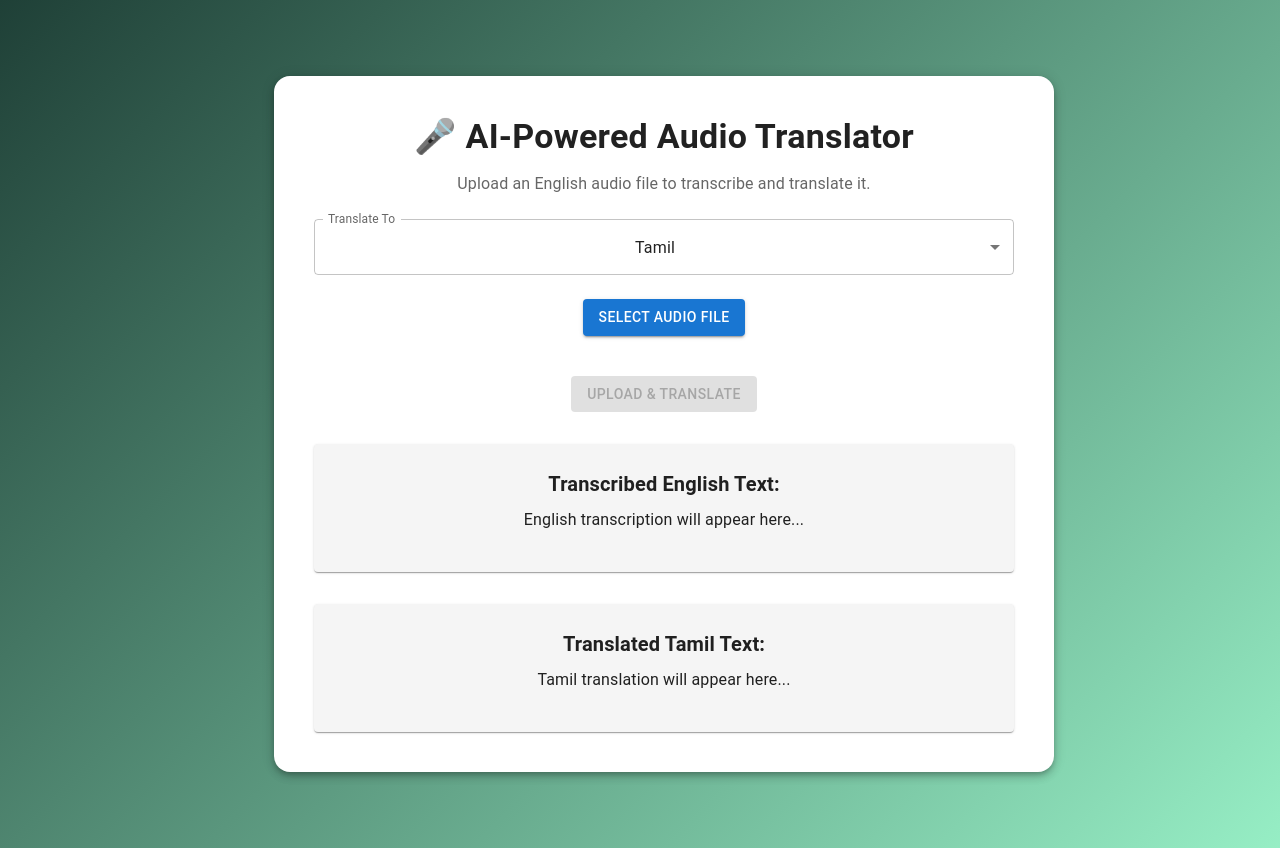
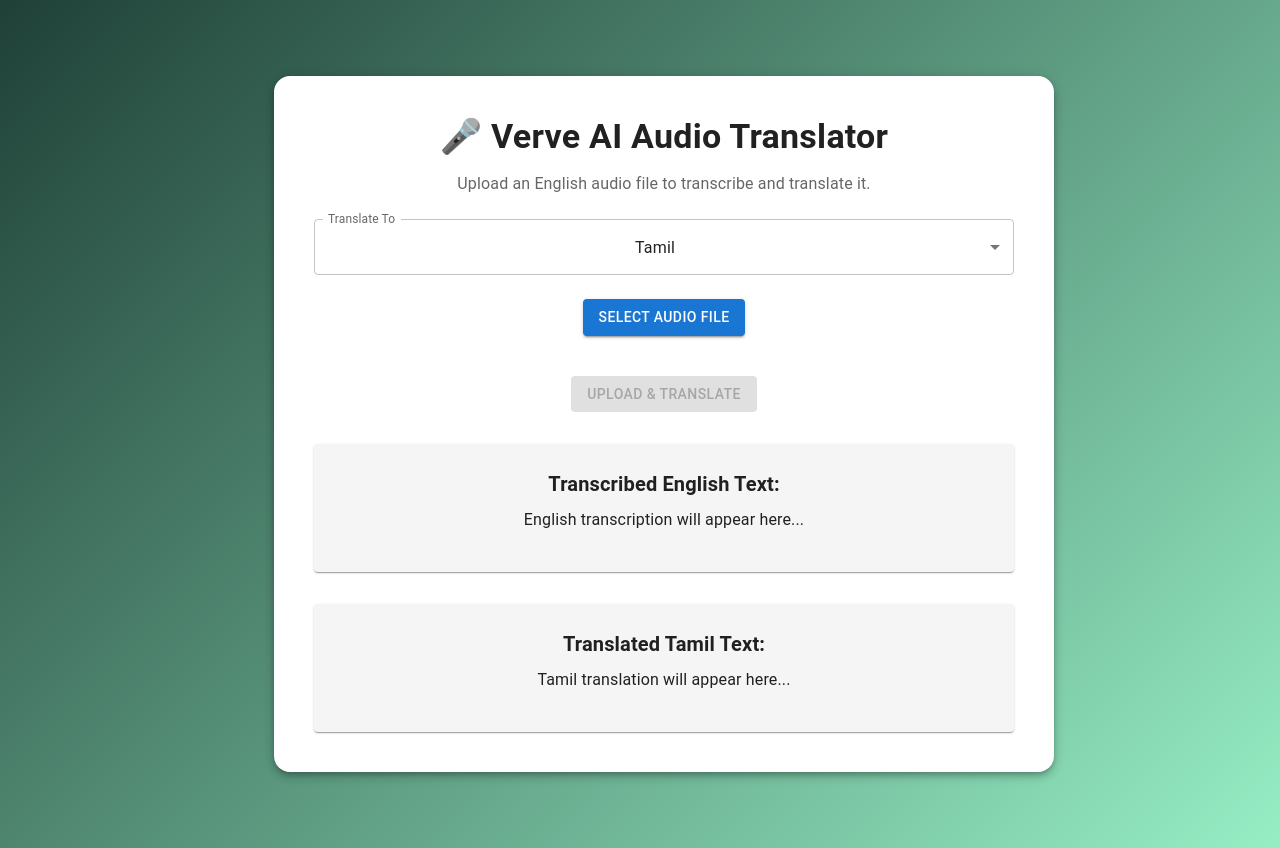
Before and after one commit to KamizCoding/audiotranslator-frontend, a React (Vite) app: page / in a window 1280 px wide. Shown: the top 848 px of the page. Built offline with nearby package versions, Linux system fonts and the light colour scheme.

Commit message:
Heading Change

```diff
--- a/src/App.jsx
+++ b/src/App.jsx
@@ -72,7 +72,7 @@ function App() {
     >
       <Paper elevation={5} sx={{ padding: 5, borderRadius: 4, textAlign: "center", maxWidth: 700, width: "90%" }}>
         <Typography variant="h4" gutterBottom fontWeight="bold">
-          🎤 AI-Powered Audio Translator
+          🎤 Verve AI Audio Translator
         </Typography>
         <Typography variant="subtitle1" color="textSecondary" gutterBottom>
           Upload an English audio file to transcribe and translate it.
```
